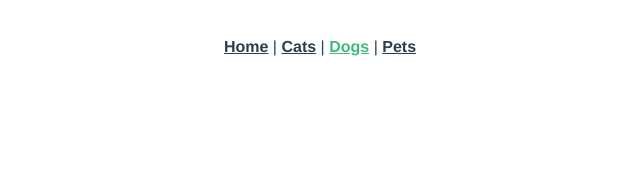
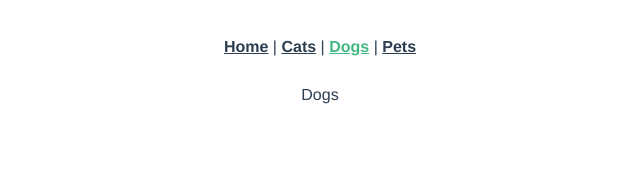
Before and after one commit to anubra266/vue-adopt-pets-app, a Vue app: page /dogs in a window 1280 px wide. Shown: the top 176 px of the page, without its empty margins (320-960 px from the left). Built offline with nearby package versions, Linux system fonts and the light colour scheme.

Commit message:
register animal routes

```diff
--- a/src/router/index.js
+++ b/src/router/index.js
@@ -1,6 +1,9 @@
 import Vue from 'vue'
 import VueRouter from 'vue-router'
 import Home from '../views/Home.vue'
+import Dogs from '../views/Dogs.vue'
+import Cats from '../views/Cats.vue'
+import Pets from '../views/Pets.vue'
 
 Vue.use(VueRouter)
 
@@ -11,12 +14,19 @@ const routes = [
     component: Home
   },
   {
-    path: '/about',
-    name: 'About',
-    // route level code-splitting
-    // this generates a separate chunk (about.[hash].js) for this route
-    // which is lazy-loaded when the route is visited.
-    component: () => import(/* webpackChunkName: "about" */ '../views/About.vue')
+    path: '/dogs',
+    name: 'Dogs',
+    component: Dogs
+  },
+  {
+    path: '/cats',
+    name: 'Cats',
+    component: Cats
+  },
+  {
+    path: '/pets',
+    name: 'Pets',
+    component: Pets
   }
 ]
 
```
